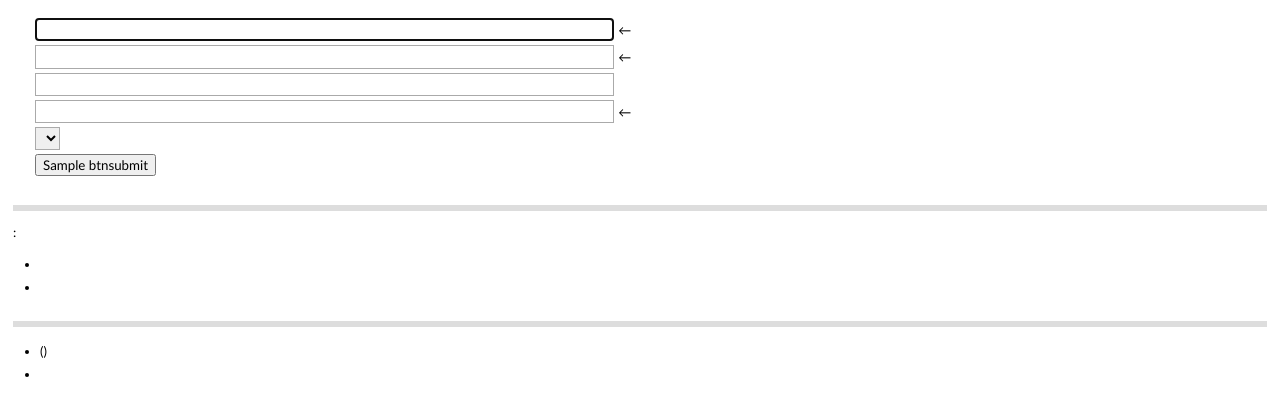
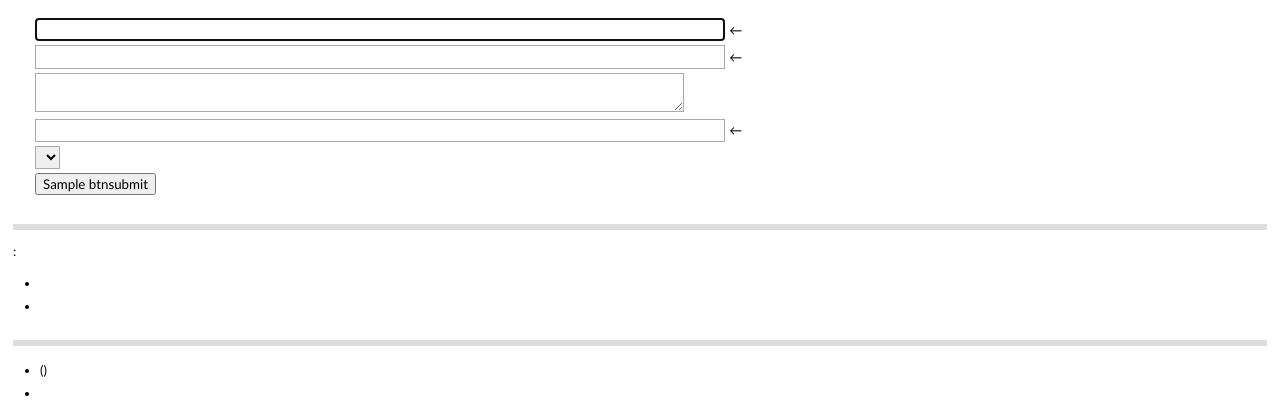
Before and after one commit to pipwilson/scuttle-social, a PHP site: template templates/editbookmark.tpl.php in a window 1280 px wide. Shown: the part 90-510 px from the top of the page. Run offline with PHP 8.4, Linux system fonts and the light colour scheme; the template is opened without the code that fills it: most values are stand-ins (such as "Sample title", 1, 10 or a date in 2020); data that the repository does not hold is empty.

Commit message:
bookmark entry fields bigger

```diff
--- a/scuttle.css
+++ b/scuttle.css
@@ -354,6 +354,9 @@
 form th {
 	font-size: small;
 }
+form tr.description th {
+  vertical-align: top;
+}
 form table {
 	margin: 0 1em;
 }
--- a/templates/editbookmark.tpl.php
+++ b/templates/editbookmark.tpl.php
@@ -27,22 +27,24 @@
 <table>
 <tr>
     <th align="left"><?php echo T_('Address'); ?></th>
-    <td><input type="text" id="address" name="address" size="75" maxlength="65535" value="<?php echo filter($row['bAddress'], 'xml'); ?>" onblur="useAddress(this)" /></td>
+    <td><input type="text" id="address" name="address" size="90" maxlength="65535" value="<?php echo filter($row['bAddress'], 'xml'); ?>"
+onblur="useAddress(this)" /></td>
     <td>&larr; <?php echo T_('Required'); ?></td>
 </tr>
 <tr>
     <th align="left"><?php echo T_('Title'); ?></th>
-    <td><input type="text" id="titleField" name="title" size="75" maxlength="255" value="<?php echo filter($row['bTitle'], 'xml'); ?>" onkeypress="this.style.backgroundImage = 'none';" /></td>
+    <td><input type="text" id="titleField" name="title" size="90" maxlength="255" value="<?php echo filter($row['bTitle'], 'xml'); ?>"
+onkeypress="this.style.backgroundImage = 'none';" /></td>
     <td>&larr; <?php echo T_('Required'); ?></td>
 </tr>
-<tr>
+<tr class="description">
     <th align="left"><?php echo T_('Description'); ?></th>
-    <td><input type="text" name="description" size="75" maxlength="255" value="<?php echo filter($row['bDescription'], 'xml'); ?>" /></td>
+    <td><textarea name="description" cols="87" maxlength="255"><?php echo filter($row['bDescription'], 'xml'); ?></textarea></td>
     <td></td>
 </tr>
 <tr>
     <th align="left"><?php echo T_('Tags'); ?></th>
-    <td><input type="text" id="tags" name="tags" size="75" value="<?php echo filter(implode(', ', $row['tags']), 'xml'); ?>" /></td>
+    <td><input type="text" id="tags" name="tags" size="90" value="<?php echo filter(implode(', ', $row['tags']), 'xml'); ?>" /></td>
     <td>&larr; <?php echo T_('Comma-separated'); ?></td>
 </tr>
 <tr>
```
